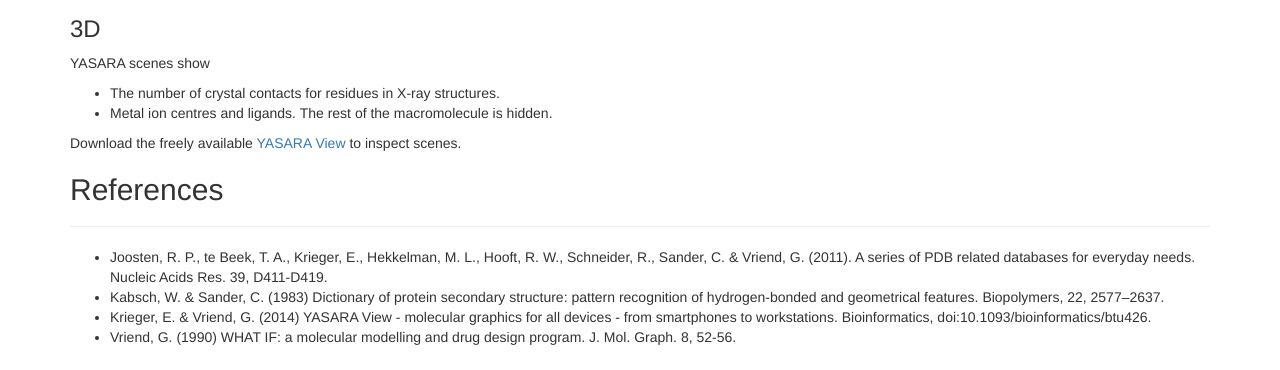
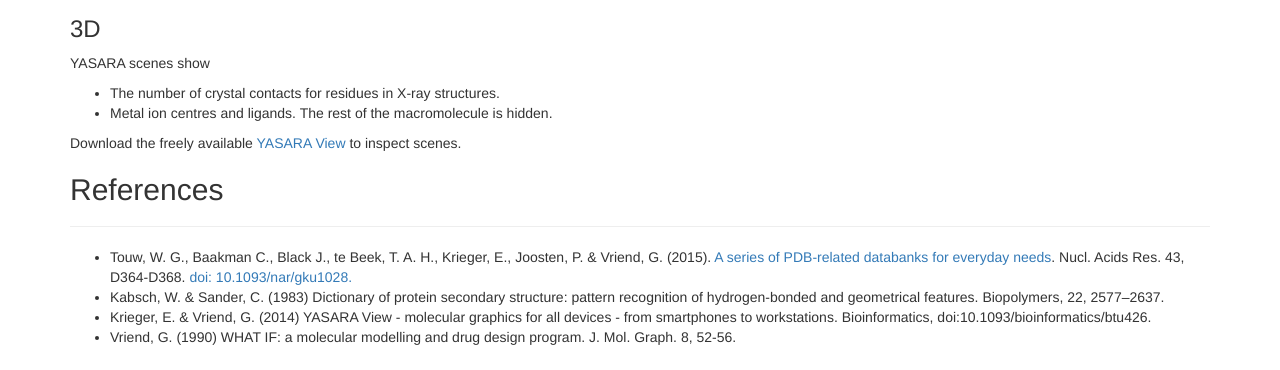
Before and after one commit to cmbi/pdb-vis, a Flask app: page / in a window 1280 px wide. Shown: the part 430-800 px from the top of the page. Run offline with Flask 2, Linux system fonts and the light colour scheme; parts of the project's set-up code (start-up, migrations or seed data) failed here and were passed over; some libraries are stand-ins or nearby versions.

Commit message:
Update facilities reference (fix #19)

```diff
--- a/pdb_vis/frontend/templates/dashboard/index.html
+++ b/pdb_vis/frontend/templates/dashboard/index.html
@@ -78,10 +78,13 @@ to inspect scenes.
 
 <ul>
   <li>
-    Joosten, R. P., te Beek, T. A., Krieger, E., Hekkelman, M. L.,
-    Hooft, R. W., Schneider, R., Sander, C. & Vriend, G. (2011). A series of
-    PDB related databases for everyday needs.
-    Nucleic Acids Res. 39, D411-D419.
+    Touw, W. G., Baakman C., Black J., te Beek, T. A. H., Krieger, E., Joosten,
+    P. & Vriend, G. (2015).
+    <a href="http://swift.cmbi.ru.nl/gv/facilities/facil_2.html">
+      A series of PDB-related databanks for everyday needs</a>.
+    Nucl. Acids Res. 43, D364-D368.
+    <a href="http://dx.doi.org/10.1093/nar/gku1028">
+      doi: 10.1093/nar/gku1028.</a>
   </li>
   <li>
     Kabsch, W. & Sander, C. (1983) Dictionary of protein secondary structure:
```
